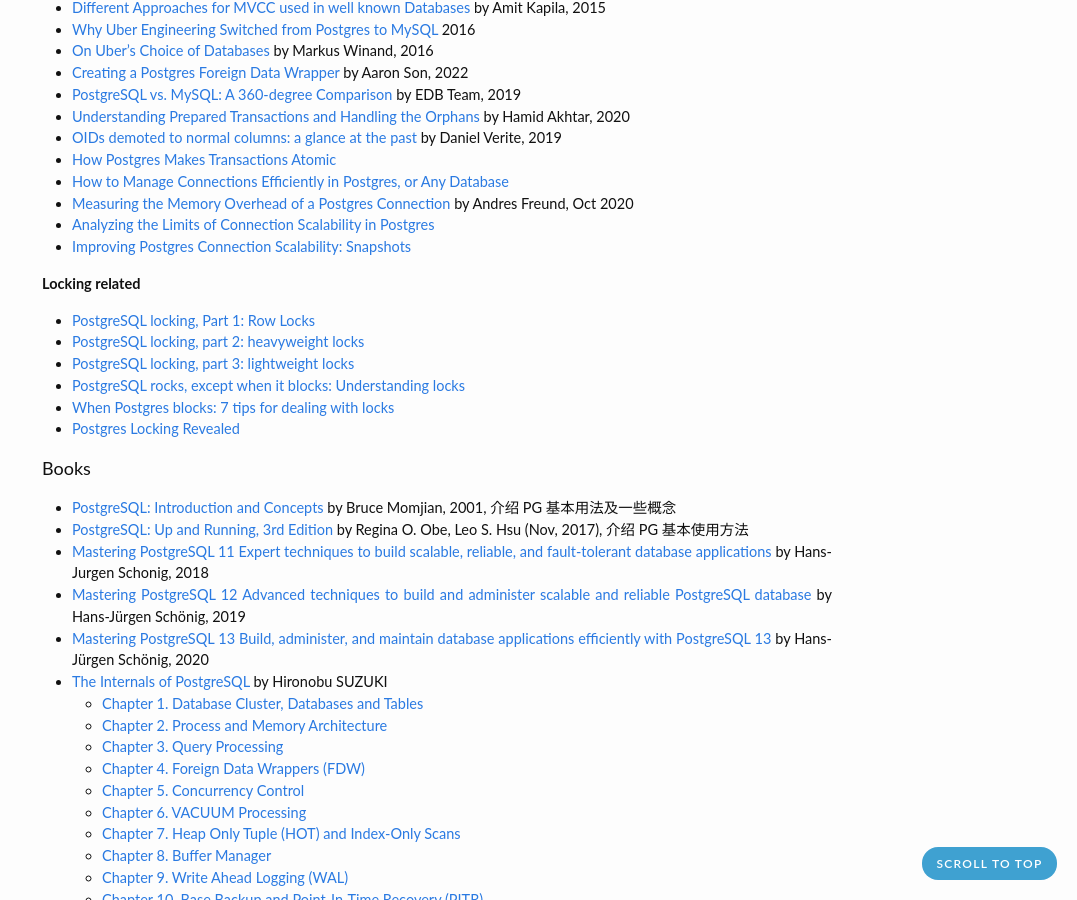
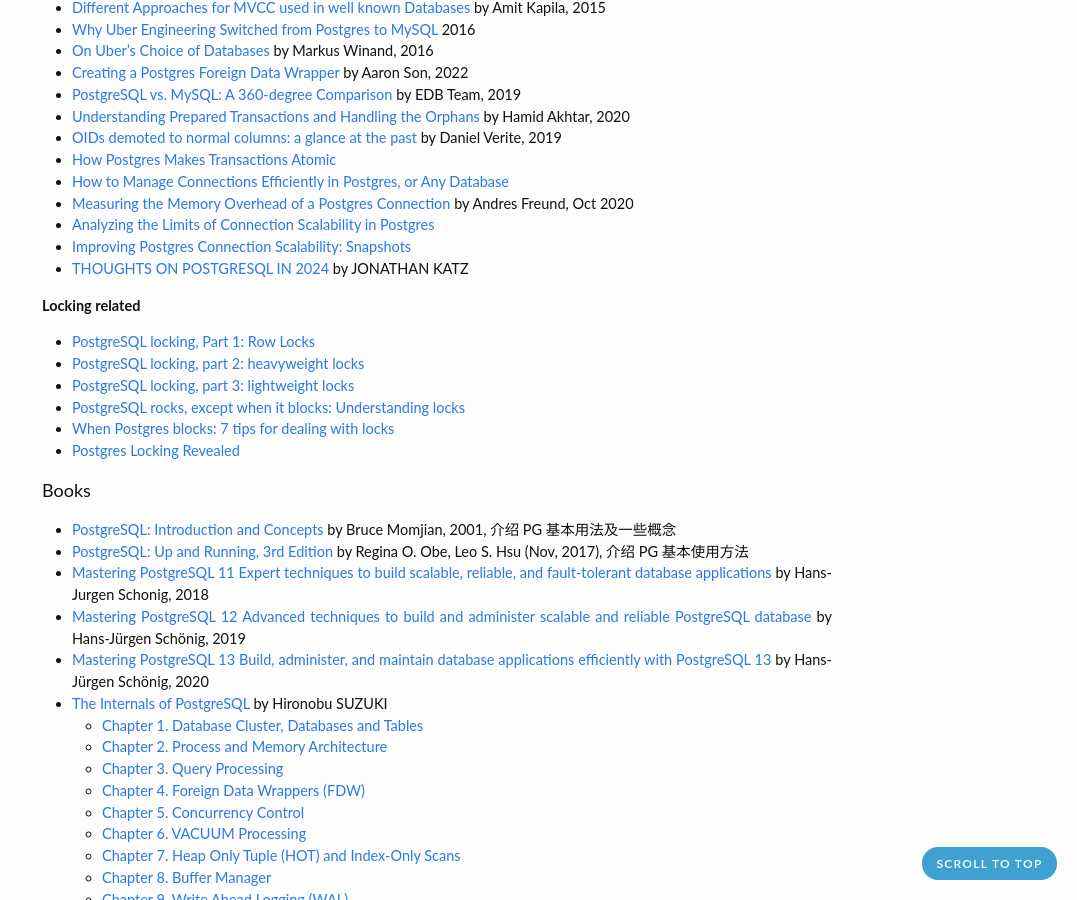
Before and after one commit to zhjwpku/zhjwpku.github.io, a Jekyll site: the page built from _posts/2022-07-12-awesome-postgres.md, in a window 1280 px wide and 900 px high, scrolled down 1973 px. Shown: the whole window, without its empty margins (203-1280 px from the left). Built offline with Jekyll 4.4.1, drawn with Linux system fonts in a browser that asks for light colours; comment, search, counter and statistics services are not loaded.

Commit message:
THOUGHTS ON POSTGRESQL IN 2024
Signed-off-by: Zhao Junwang <zhjwpku@gmail.com>

```diff
--- a/_posts/2022-07-12-awesome-postgres.md
+++ b/_posts/2022-07-12-awesome-postgres.md
@@ -102,6 +102,7 @@
 - [Measuring the Memory Overhead of a Postgres Connection](https://blog.anarazel.de/2020/10/07/measuring-the-memory-overhead-of-a-postgres-connection/) by Andres Freund, Oct 2020
 - [Analyzing the Limits of Connection Scalability in Postgres](https://techcommunity.microsoft.com/t5/azure-database-for-postgresql/analyzing-the-limits-of-connection-scalability-in-postgres/ba-p/1757266)
 - [Improving Postgres Connection Scalability: Snapshots](https://techcommunity.microsoft.com/t5/azure-database-for-postgresql/improving-postgres-connection-scalability-snapshots/ba-p/1806462)
+- [THOUGHTS ON POSTGRESQL IN 2024](https://jkatz05.com/post/postgres/postgresql-2024/) by JONATHAN KATZ
 
 **Locking related**
 
```
